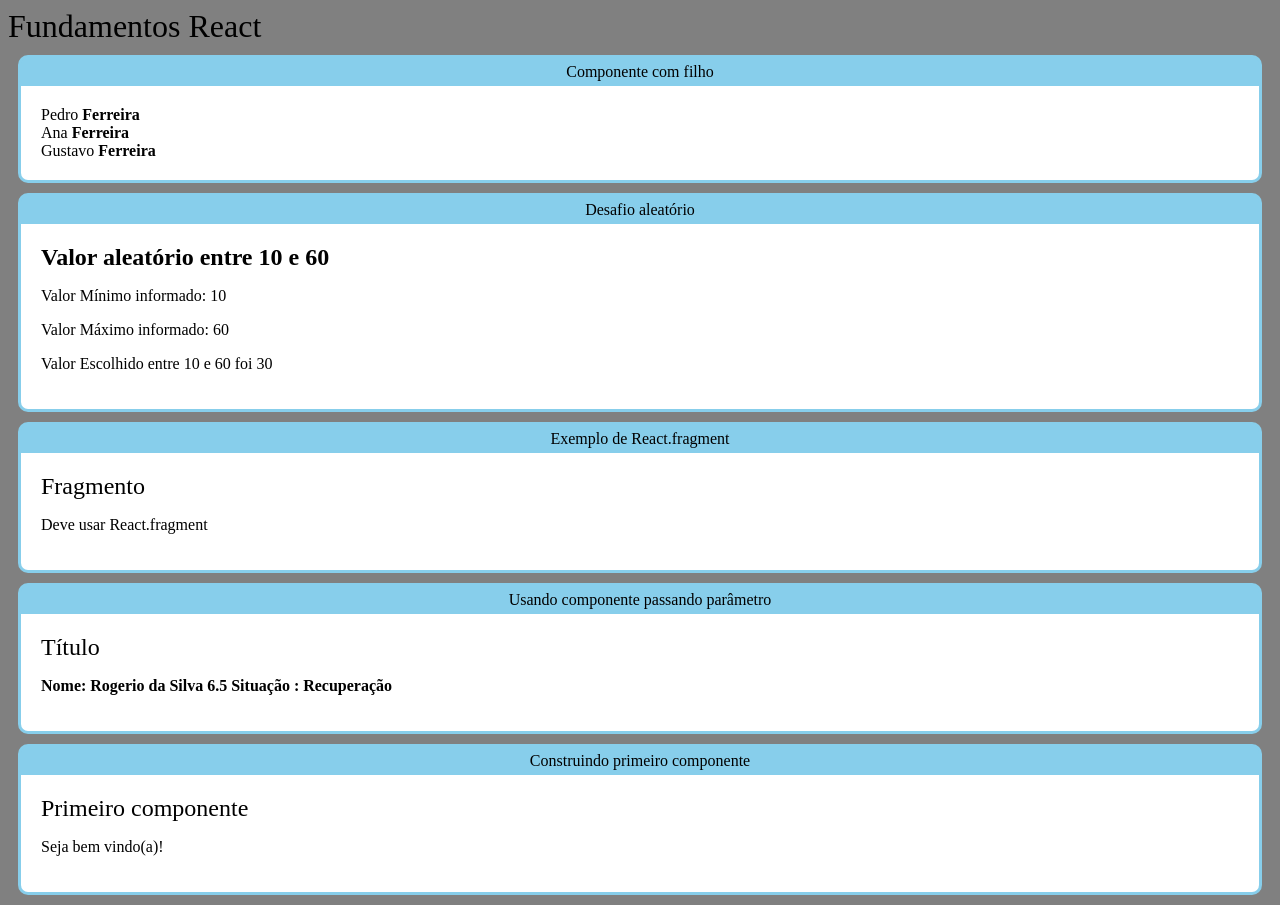
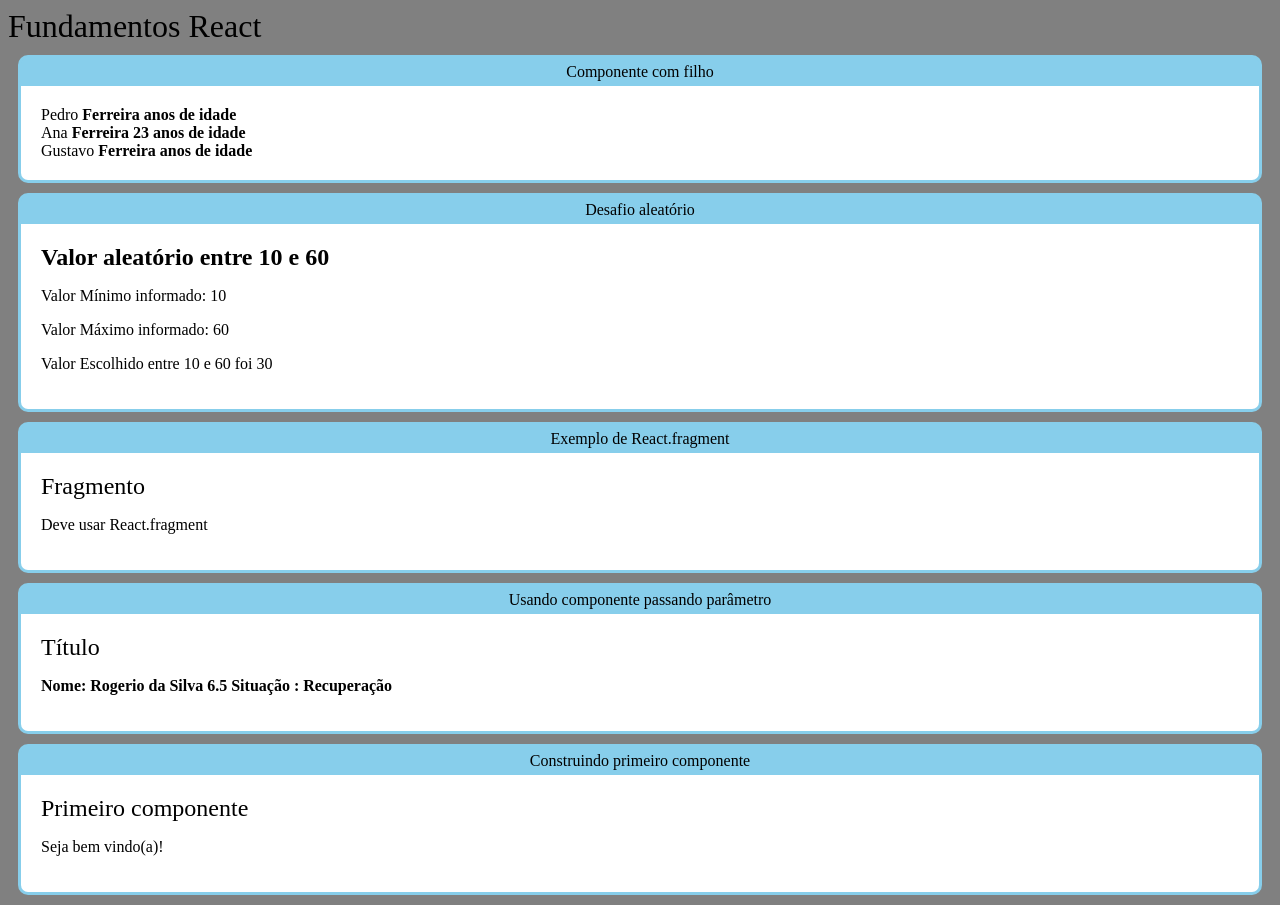
Before and after one commit to rodolfoSantosUK/reactCod3r, a React (Create React App) app in the folder fundamentos-react/: page / in a window 1280 px wide. Built offline with nearby package versions, Linux system fonts and the light colour scheme.

Commit message:
[ADD] Adicionando a propriedade idade.

```diff
--- a/fundamentos-react/src/components/basicos/Familia.jsx
+++ b/fundamentos-react/src/components/basicos/Familia.jsx
@@ -8,7 +8,7 @@ export default props => {
     return (
         <div>
             <FamiliaMembro nome="Pedro" sobrenome={props.sobrenome}  />
-            <FamiliaMembro nome="Ana"   {...props}   />
+            <FamiliaMembro nome="Ana" idade={23}  {...props}   />
             <FamiliaMembro nome="Gustavo" sobrenome="Ferreira" />
         </div>
     )
--- a/fundamentos-react/src/components/basicos/FamiliaMembro.jsx
+++ b/fundamentos-react/src/components/basicos/FamiliaMembro.jsx
@@ -1,5 +1,5 @@
 import React from "react" ;
 
 export default props => {
-return <div>{props.nome} <strong> {props.sobrenome}  </strong></div>
+return <div>{props.nome} <strong> {props.sobrenome} {props.idade} anos de idade </strong></div>
 }
```
